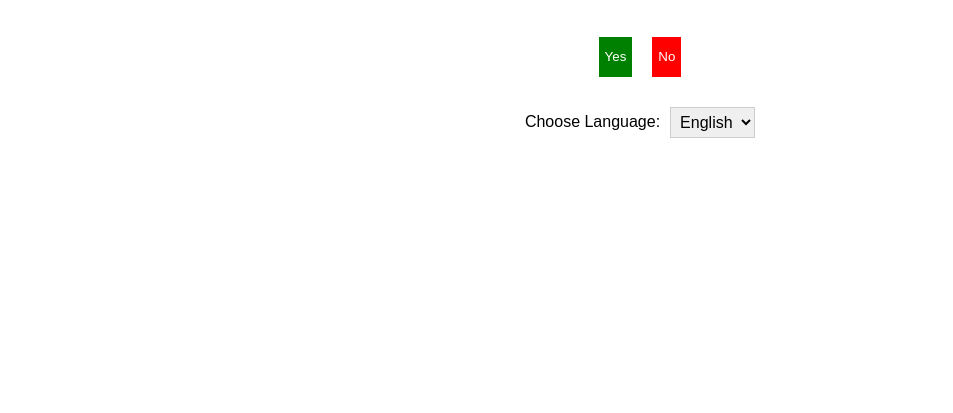
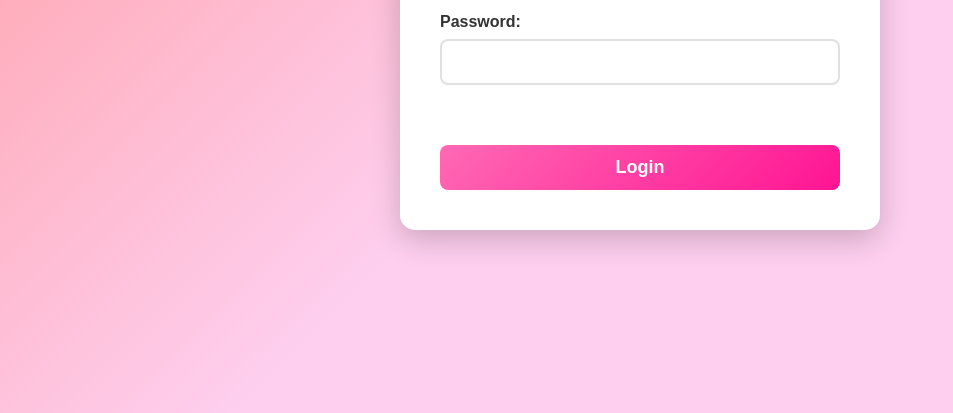
Before and after one commit to Ashish-001/Personal-project, a plain HTML site: page index.html in a window 1280 px wide. Shown: the part 387-800 px from the top of the page, without its empty margins (0-953 px from the left). Drawn offline with Linux system fonts and the light colour scheme.

Commit message:
added login page

```diff
--- a/index.html
+++ b/index.html
@@ -7,7 +7,24 @@
     <link rel="stylesheet" href="./public/css/style.css" />
   </head>
   <body>
-    <div class="container">
+    <div id="login-container" class="login-container">
+      <div class="login-box">
+        <h2>Login</h2>
+        <form id="login-form">
+          <div class="form-group">
+            <label for="username">Username:</label>
+            <input type="text" id="username" name="username" required />
+          </div>
+          <div class="form-group">
+            <label for="password">Password:</label>
+            <input type="password" id="password" name="password" required />
+          </div>
+          <div id="error-message" class="error-message"></div>
+          <button type="submit" class="login-button">Login</button>
+        </form>
+      </div>
+    </div>
+    <div class="container" id="main-container" style="display: none;">
       <div class="banner-gif">
         <img id="banner" src="./public/images/mid.gif" alt="banner" />
       </div>
--- a/public/css/style.css
+++ b/public/css/style.css
@@ -7,6 +7,90 @@ body {
     justify-content: center;
     align-items: center;
     flex-direction: column;
+    min-height: 100vh;
+}
+
+.login-container {
+    display: flex;
+    justify-content: center;
+    align-items: center;
+    min-height: 100vh;
+    width: 100%;
+    background: linear-gradient(135deg, #ff9a9e 0%, #fecfef 50%, #fecfef 100%);
+}
+
+.login-box {
+    background: white;
+    padding: 40px;
+    border-radius: 15px;
+    box-shadow: 0 10px 30px rgba(0, 0, 0, 0.2);
+    width: 100%;
+    max-width: 400px;
+    text-align: center;
+}
+
+.login-box h2 {
+    color: #d63384;
+    margin-bottom: 30px;
+    font-size: 28px;
+}
+
+.form-group {
+    margin-bottom: 20px;
+    text-align: left;
+}
+
+.form-group label {
+    display: block;
+    margin-bottom: 8px;
+    color: #333;
+    font-weight: bold;
+}
+
+.form-group input {
+    width: 100%;
+    padding: 12px;
+    border: 2px solid #e0e0e0;
+    border-radius: 8px;
+    font-size: 16px;
+    box-sizing: border-box;
+    transition: border-color 0.3s;
+}
+
+.form-group input:focus {
+    outline: none;
+    border-color: #ff69b4;
+}
+
+.login-button {
+    width: 100%;
+    padding: 12px;
+    background: linear-gradient(135deg, #ff69b4, #ff1493);
+    color: white;
+    border: none;
+    border-radius: 8px;
+    font-size: 18px;
+    font-weight: bold;
+    cursor: pointer;
+    transition: transform 0.2s, box-shadow 0.2s;
+    margin-top: 10px;
+}
+
+.login-button:hover {
+    transform: translateY(-2px);
+    box-shadow: 0 5px 15px rgba(255, 105, 180, 0.4);
+}
+
+.login-button:active {
+    transform: translateY(0);
+}
+
+.error-message {
+    color: #ff0000;
+    margin-top: 10px;
+    margin-bottom: 10px;
+    font-size: 14px;
+    min-height: 20px;
 }
 
 .buttons {
@@ -63,6 +147,7 @@ body {
     margin-top: 20px;
     padding: 20px;
     text-align: center;
+    width: 100%;
 }
 
 .message {
--- a/public/js/script.js
+++ b/public/js/script.js
@@ -65,10 +65,49 @@ let i = 1;
 let size = 50;
 let clicks = 0;
 
-// Initialize love letter on page load
+// Login functionality
+const CORRECT_USERNAME = "shilip";
+const CORRECT_PASSWORD = "i love you";
+
 document.addEventListener('DOMContentLoaded', () => {
+    const loginForm = document.getElementById('login-form');
+    const loginContainer = document.getElementById('login-container');
+    const mainContainer = document.getElementById('main-container');
+    const errorMessage = document.getElementById('error-message');
+
+    // Check if user is already logged in
+    if (sessionStorage.getItem('loggedIn') === 'true') {
+        loginContainer.style.display = 'none';
+        mainContainer.style.display = 'flex';
+        updateLoveLetter();
+        return;
+    }
+
+    loginForm.addEventListener('submit', (e) => {
+        e.preventDefault();
+
+        const username = document.getElementById('username').value.trim();
+        const password = document.getElementById('password').value.trim();
+
+        if (username === CORRECT_USERNAME && password === CORRECT_PASSWORD) {
+            // Successful login
+            sessionStorage.setItem('loggedIn', 'true');
+            loginContainer.style.display = 'none';
+            mainContainer.style.display = 'flex';
+            errorMessage.textContent = '';
+            updateLoveLetter();
+        } else {
+            // Failed login
+            errorMessage.textContent = 'Invalid username or password. Please try again.';
+            document.getElementById('password').value = '';
+        }
+    });
+});
+
+// Initialize love letter on page load (only if logged in)
+if (sessionStorage.getItem('loggedIn') === 'true') {
     updateLoveLetter();
-});
+}
 
 no_button.addEventListener('click', () => {
     // Change banner source
```
